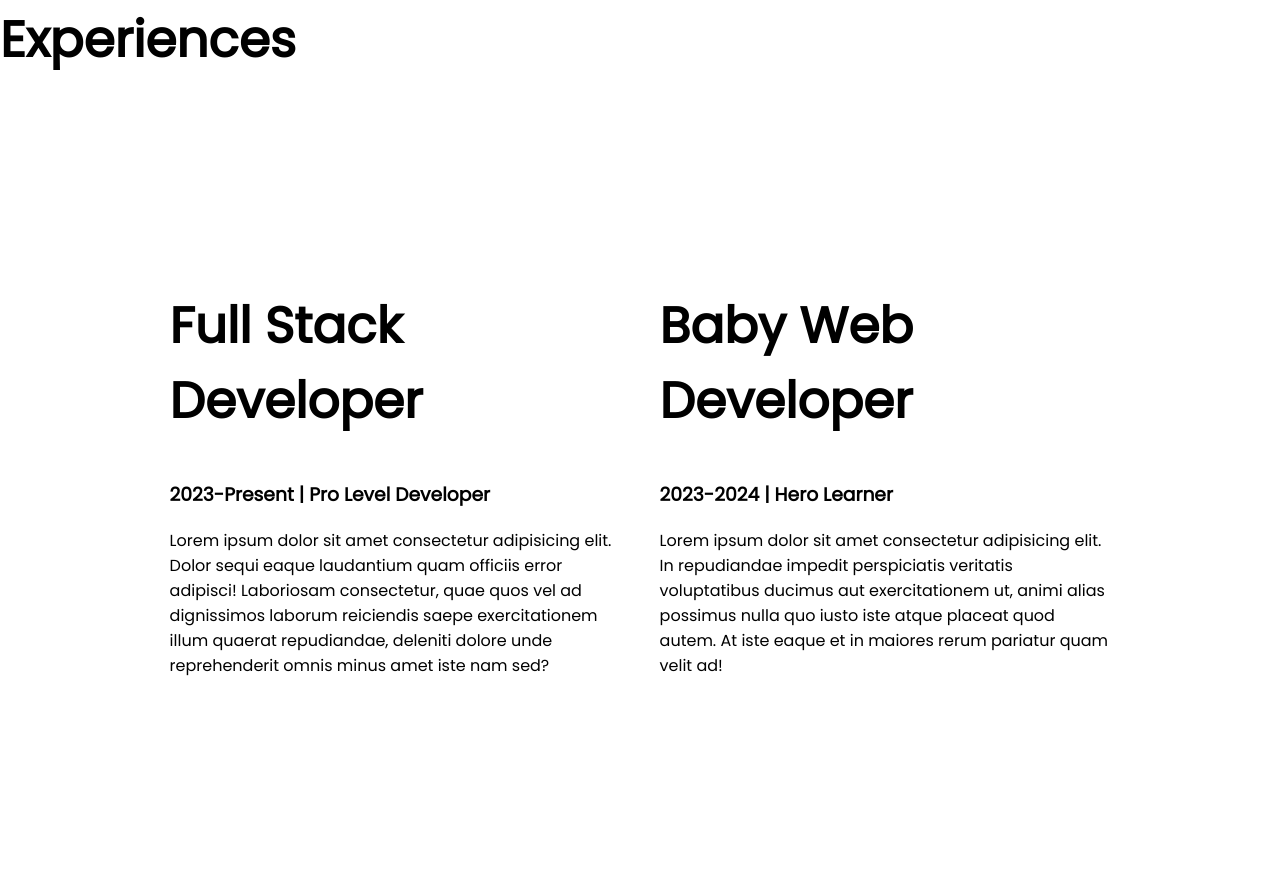
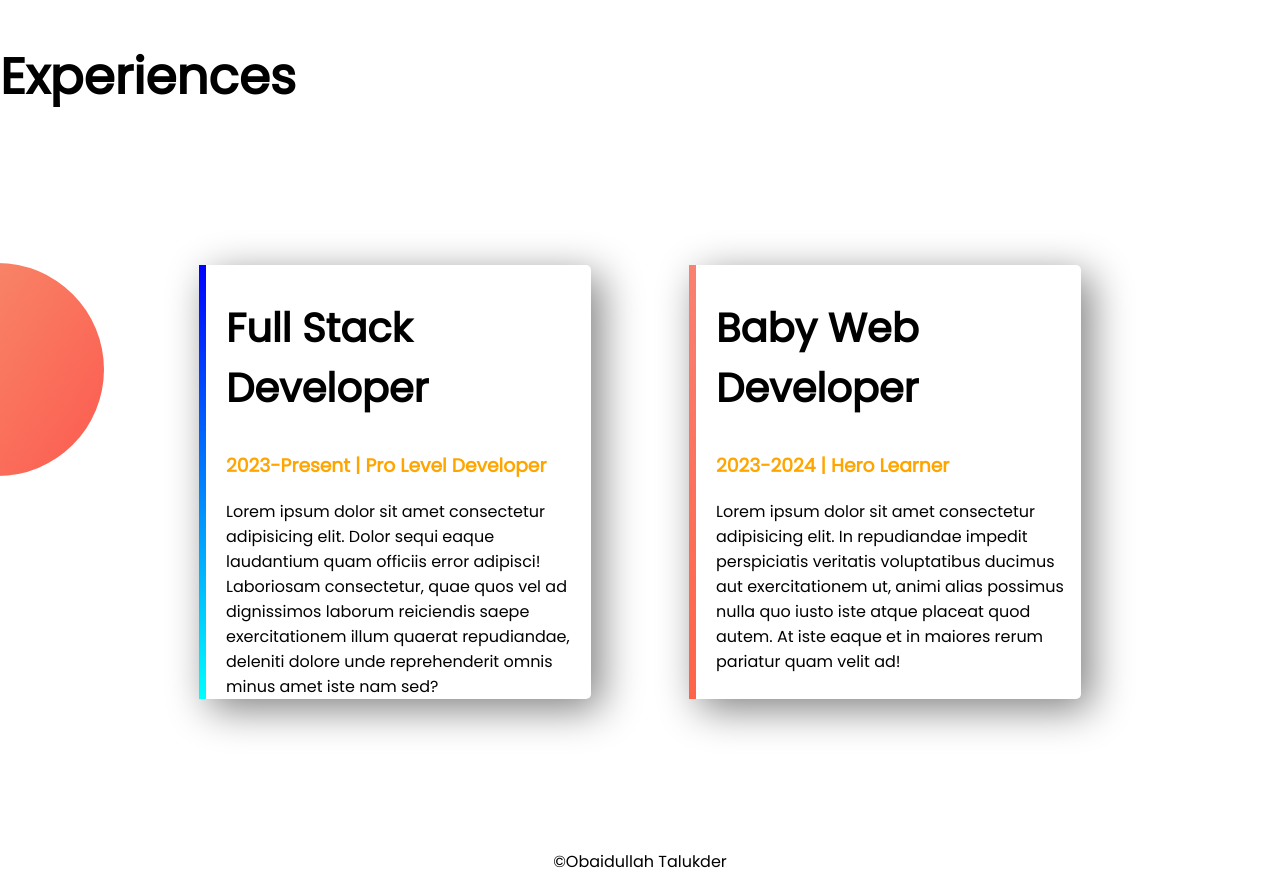
Before and after one commit to obaidullahtalukdar/developer-portfolio, a plain HTML site: page index.html in a window 1280 px wide. Shown: the part 1523-2413 px from the top of the page. Before the commit the page ends 2387 px from the top, so only its background shows below. Drawn offline with Linux system fonts and the light colour scheme.

Commit message:
added-rest-of-the-code

```diff
--- a/index.html
+++ b/index.html
@@ -40,21 +40,24 @@
 <section class="experience-area">
     <h1>Experiences</h1>
     <div class="flexible-container">
-        <div class="half-width">
-            <h1>Full Stack Developer</h1>
-            <h3>2023-Present | Pro Level Developer</h3>
+        <div id="full-stack-experience" class="experience-item">
+            <h2>Full Stack Developer</h2>
+            <h3 class="orange">2023-Present | Pro Level Developer</h3>
             Lorem ipsum dolor sit amet consectetur adipisicing elit. Dolor sequi eaque laudantium quam officiis error adipisci!
             Laboriosam consectetur, quae quos vel ad dignissimos laborum reiciendis saepe exercitationem illum quaerat
             repudiandae, deleniti dolore unde reprehenderit omnis minus amet iste nam sed?
         </div>
-        <div class="half-width">
-            <h1>Baby Web Developer</h1>
-            <h3>2023-2024 | Hero Learner</h3>
+        <div id="web-dev-experience" class="experience-item">
+            <h2>Baby Web Developer</h2>
+            <h3 class="orange">2023-2024 | Hero Learner</h3>
             <p>Lorem ipsum dolor sit amet consectetur adipisicing elit. In repudiandae impedit perspiciatis veritatis
                 voluptatibus ducimus aut exercitationem ut, animi alias possimus nulla quo iusto iste atque placeat quod autem.
                 At iste eaque et in maiores rerum pariatur quam velit ad!</p>
         </div>
     </div>
 </section>
+<footer>
+    <p>©Obaidullah Talukder</p>
+</footer>
 </body>
 </html>
--- a/style.css
+++ b/style.css
@@ -4,6 +4,9 @@ body{
 }
 h1{
     font-size: 50px;
+}
+h2{
+    font-size: 40px;
 }
 .orange{
     color: orange;
@@ -36,3 +39,29 @@ width: 80%;
     background-repeat: no-repeat;
     background-position: right;
 }
+.experience-area{
+    background-image: url(images/exp-bg.png);
+    background-repeat: no-repeat;
+    background-position: left;
+}
+.experience-item{
+    width: 40%;
+    margin-left: 5%;
+    margin-right: 5%;
+    padding-left: 20px;
+    border-radius: 5px;
+    box-shadow: 10px 10px 40px gray;
+}
+#web-dev-experience{
+    border-left: 7px solid;
+    border-image: linear-gradient(salmon, tomato);
+    border-image-slice: 1;
+}
+#full-stack-experience{
+        border-left: 7px solid;
+        border-image: linear-gradient(blue, cyan);
+        border-image-slice: 1;
+}
+footer p {
+    text-align: center;
+}
```
